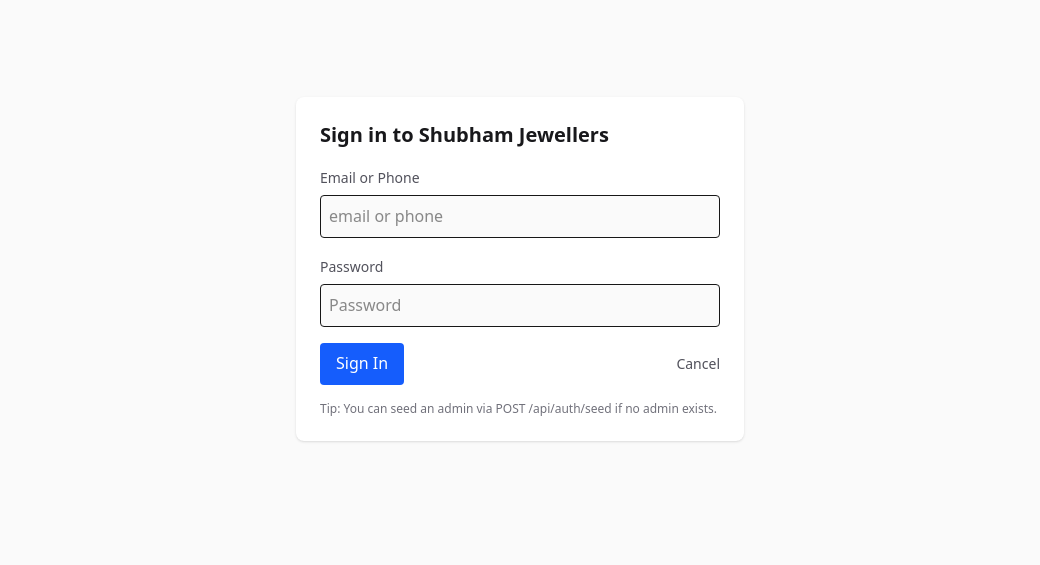
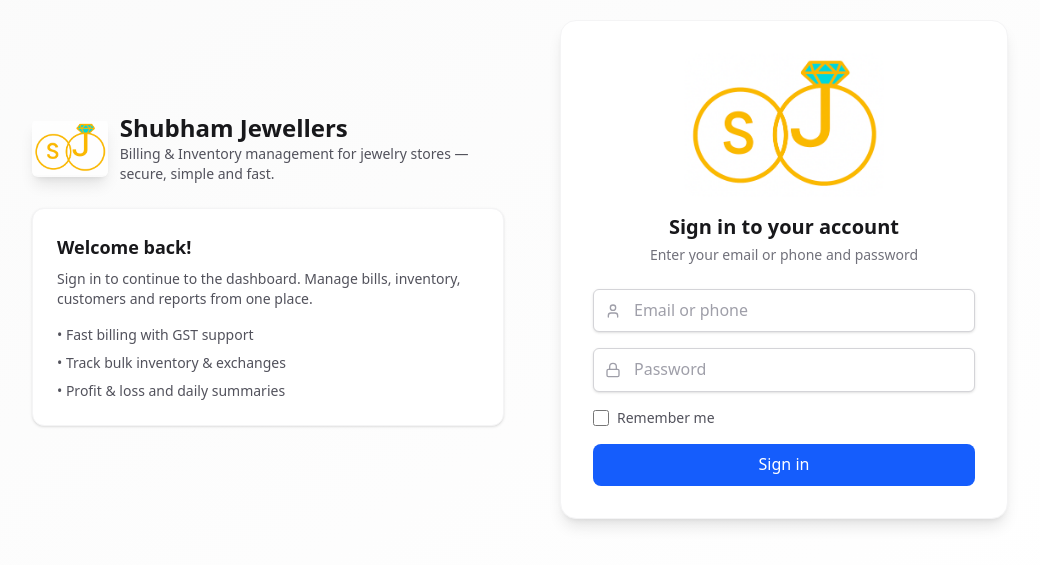
Before and after one commit to kanishk1122/Shubham_jewellers, a Next.js app: page /login in a window 1280 px wide. Shown: the part 131-696 px from the top of the page, without its empty margins (120-1160 px from the left). Built offline with nearby package versions, Linux system fonts and the light colour scheme.

Commit message:
feat(LoginPage): enhance UI with improved layout, error handling, and remember me functionality

```diff
--- a/src/app/login/page.tsx
+++ b/src/app/login/page.tsx
@@ -3,14 +3,18 @@
 import React, { useState, useEffect } from "react";
 import { useRouter } from "next/navigation";
 import { useAuth } from "@/contexts/AuthContext";
+import Image from "next/image";
+import { Input, Button } from "@/components/ui";
+import { User, Lock, Loader2 } from "lucide-react";
 
 export default function LoginPage() {
   const router = useRouter();
   const auth = useAuth();
   const [identifier, setIdentifier] = useState("");
   const [password, setPassword] = useState("");
-  const [loading, setLoading] = useState(false);
+  const [localLoading, setLocalLoading] = useState(false);
   const [error, setError] = useState<string | null>(null);
+  const [remember, setRemember] = useState(false);
 
   useEffect(() => {
     if (!auth.loading && auth.user) {
@@ -20,69 +24,158 @@
 
   const handleSubmit = async (e: React.FormEvent) => {
     e.preventDefault();
-    setLoading(true);
     setError(null);
-    const result = await auth.login(identifier, password);
-    setLoading(false);
+    setLocalLoading(true);
+    try {
+      const result = await auth.login(identifier.trim(), password);
       if (result.success) {
+        if (remember && typeof window !== "undefined") {
+          localStorage.setItem("remember_me_identifier", identifier.trim());
+        } else {
+          localStorage.removeItem("remember_me_identifier");
+        }
         router.push("/dashboard");
       } else {
-      setError(result.error || "Login failed");
+        setError(result.error || "Invalid credentials");
+      }
+    } catch (err: any) {
+      setError(err?.message || "Login failed");
+    } finally {
+      setLocalLoading(false);
     }
   };
 
+  useEffect(() => {
+    // prefill remembered identifier
+    if (typeof window !== "undefined") {
+      const saved = localStorage.getItem("remember_me_identifier");
+      if (saved) {
+        setIdentifier(saved);
+        setRemember(true);
+      }
+    }
+  }, []);
+
   return (
-    <div className="min-h-screen flex items-center justify-center bg-zinc-50 dark:bg-zinc-900 p-4">
-      <div className="w-full max-w-md bg-white dark:bg-zinc-800 p-6 rounded-lg shadow">
-        <h2 className="text-xl font-semibold mb-4 text-zinc-900 dark:text-white">
-          Sign in to Shubham Jewellers
+    <div className="min-h-screen bg-gradient-to-br from-zinc-50 to-white dark:from-zinc-900 dark:to-zinc-800 flex items-center justify-center p-6">
+      <div className="max-w-5xl w-full grid grid-cols-1 md:grid-cols-2 gap-8 items-center">
+        {/* Left: Branding / Illustration */}
+        <div className="hidden md:flex flex-col justify-center items-start gap-6 pl-6">
+          <div className="flex items-center gap-3">
+            <div className="relative w-[100px] h-[58px] rounded-md overflow-hidden shadow-lg">
+              <Image src="/logo.png" alt="Logo" fill className="object-contain w-fit h-fit rounded"  />
+            </div>
+            <div>
+              <h1 className="text-2xl font-bold text-zinc-900 dark:text-white">
+                Shubham Jewellers
+              </h1>
+              <p className="text-sm text-zinc-600 dark:text-zinc-400">
+                Billing & Inventory management for jewelry stores — secure,
+                simple and fast.
+              </p>
+            </div>
+          </div>
+
+          <div className="bg-white dark:bg-zinc-800 rounded-xl shadow p-6 w-full border border-zinc-100 dark:border-zinc-700">
+            <h3 className="text-lg font-semibold text-zinc-900 dark:text-white">
+              Welcome back!
+            </h3>
+            <p className="text-sm text-zinc-600 dark:text-zinc-400 mt-2">
+              Sign in to continue to the dashboard. Manage bills, inventory,
+              customers and reports from one place.
+            </p>
+            <ul className="mt-4 text-sm text-zinc-600 dark:text-zinc-400 space-y-2">
+              <li>• Fast billing with GST support</li>
+              <li>• Track bulk inventory & exchanges</li>
+              <li>• Profit & loss and daily summaries</li>
+            </ul>
+          </div>
+        </div>
+
+        {/* Right: Login Card */}
+        <div className="flex justify-center">
+          <div className="w-full max-w-md bg-white dark:bg-zinc-800 rounded-2xl shadow-lg border border-zinc-100 dark:border-zinc-700 p-8">
+            <div className="flex flex-col items-center mb-6">
+              <Image
+                src="/logo.png"
+                alt="Logo"
+                width={200}
+                height={200}
+                className="mb-4 rounded-2xl"
+              />
+              <h2 className="text-xl font-bold text-zinc-900 dark:text-white">
+                Sign in to your account
               </h2>
+              <p className="text-sm text-zinc-500 dark:text-zinc-400 mt-1">
+                Enter your email or phone and password
+              </p>
+            </div>
+
             <form onSubmit={handleSubmit} className="space-y-4">
-          <div>
-            <label className="text-sm text-zinc-600 dark:text-zinc-400">
-              Email or Phone
-            </label>
-            <input
+              <label className="relative">
+                <span className="absolute left-3 top-1/2 -translate-y-1/2 text-zinc-400">
+                  <User className="w-4 h-4" />
+                </span>
+                <Input
+                  placeholder="Email or phone"
                   value={identifier}
                   onChange={(e) => setIdentifier(e.target.value)}
-              className="w-full mt-1 p-2 border rounded bg-zinc-50 dark:bg-zinc-700"
-              placeholder="email or phone"
+                  className="pl-10"
+                  aria-label="Email or phone"
+                  autoComplete="username"
                 />
-          </div>
-          <div>
-            <label className="text-sm text-zinc-600 dark:text-zinc-400">
-              Password
               </label>
-            <input
+
+              <label className="relative">
+                <span className="absolute left-3 top-1/2 -translate-y-1/2 text-zinc-400">
+                  <Lock className="w-4 h-4" />
+                </span>
+                <Input
                   type="password"
+                  placeholder="Password"
                   value={password}
                   onChange={(e) => setPassword(e.target.value)}
-              className="w-full mt-1 p-2 border rounded bg-zinc-50 dark:bg-zinc-700"
-              placeholder="Password"
+                  className="pl-10"
+                  aria-label="Password"
+                  autoComplete="current-password"
                 />
+              </label>
+
+              <div className="flex items-center justify-between text-sm">
+                <label className="flex items-center gap-2 text-zinc-600 dark:text-zinc-300">
+                  <input
+                    type="checkbox"
+                    checked={remember}
+                    onChange={(e) => setRemember(e.target.checked)}
+                    className="h-4 w-4 rounded border-zinc-300 dark:border-zinc-600 bg-white dark:bg-zinc-700"
+                  />
+                  Remember me
+                </label>
+
               </div>
 
-          {error && <div className="text-sm text-red-600">{error}</div>}
+              {error && (
+                <div className="text-sm text-red-600 dark:text-red-400">
+                  {error}
+                </div>
+              )}
 
-          <div className="flex items-center justify-between">
-            <button
-              disabled={loading}
+              <div>
+                <Button
                   type="submit"
-              className="px-4 py-2 bg-blue-600 text-white rounded"
+                  className="w-full flex items-center justify-center gap-2"
+                  disabled={localLoading || auth.loading}
                 >
-              {loading ? "Signing in..." : "Sign In"}
-            </button>
-            <button
-              type="button"
-              onClick={() => router.push("/")}
-              className="text-sm text-zinc-600"
-            >
-              Cancel
-            </button>
+                  {(localLoading || auth.loading) && (
+                    <Loader2 className="w-4 h-4 animate-spin" />
+                  )}
+                  Sign in
+                </Button>
               </div>
             </form>
-        <div className="text-xs text-zinc-500 mt-4">
-          Tip: You can seed an admin via POST /api/auth/seed if no admin exists.
+
+
+          </div>
         </div>
       </div>
     </div>
```
Lines whose indentation alone changed are shown as unchanged.
